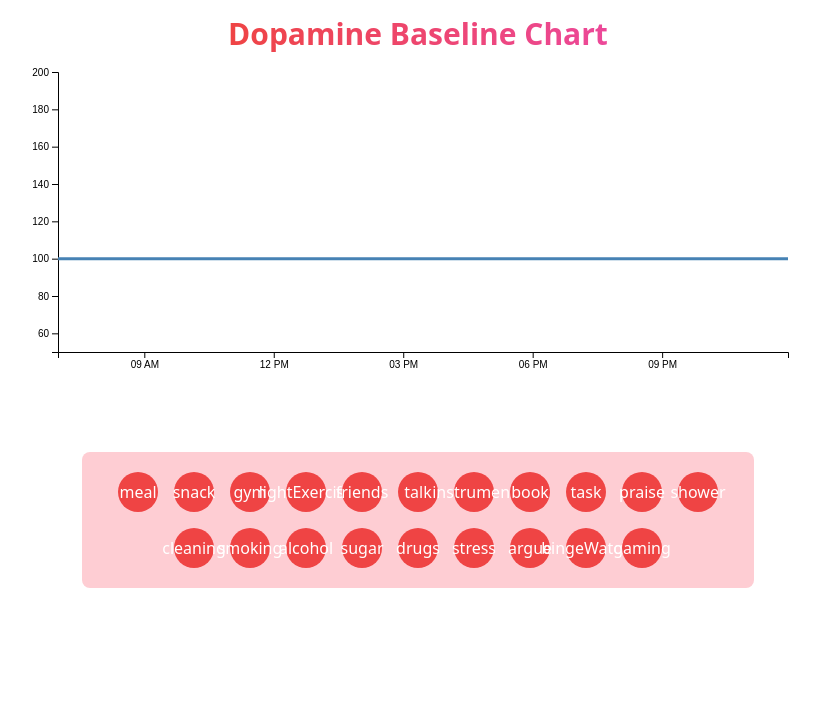
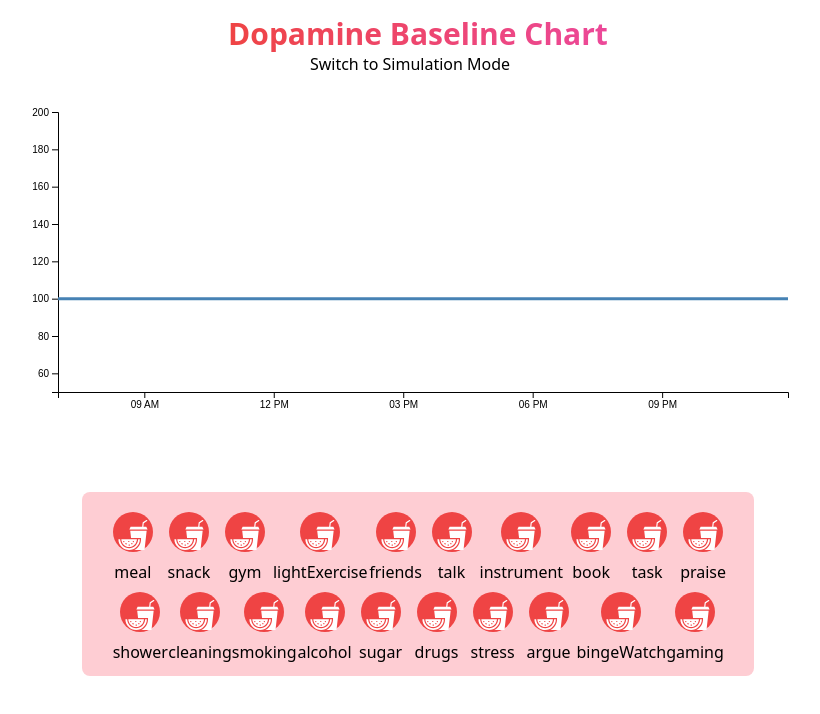
Before and after one commit to TLodosDurak/DopamineChart, a React (Create React App) app: page /chart4 in a window 1280 px wide. Shown: the top 714 px of the page, without its empty margins (222-1042 px from the left). Built offline with nearby package versions, Linux system fonts and the light colour scheme.

Commit message:
Initial Simulation and svg on icons

```diff
--- a/src/v4/ActivityIcon.js
+++ b/src/v4/ActivityIcon.js
@@ -1,5 +1,7 @@
 import React, { useRef, useEffect } from 'react';
 import * as d3 from 'd3';
+import './icon-wrapper.css';
+
 
 const ActivityIcon = ({ label, activity, onDrop }) => {
   const iconRef = useRef(null);
@@ -21,9 +23,10 @@ const ActivityIcon = ({ label, activity, onDrop }) => {
   }, [activity, onDrop]);
 
   return (
-    <div ref={iconRef} className="bg-red-500 text-white text-center justify-center flex w-[40px] h-[40px] p-2 m-2 rounded-full cursor-pointer flex-shrink-0 *
-                                     hover:bg-red-700 hover:shadow-md hover:scale-150 transition-all active:shadow-none active:bg-red-500">
-      {label}
+    <div ref={iconRef} className="bg-red-500 text-white text-center justify-center flex w-[40px] h-[40px] p-2 m-2 rounded-full cursor-pointer flex-shrink-0 hover:bg-red-700 hover:shadow-md hover:scale-150 transition-all active:shadow-none active:bg-red-500">
+      <div className="icon-wrapper">
+        {activity.icon}
+        </div>
     </div>
   );
 };
--- a/src/v4/AppV4.js
+++ b/src/v4/AppV4.js
@@ -1,50 +1,70 @@
 import React, { useState, useEffect, useRef } from 'react';
 import * as d3 from 'd3';
 import ActivityIcon from './ActivityIcon';
+import { ReactComponent as MealIcon } from './meal-svgrepo-com.svg'; // Import the SVG icon
 
 const baseline = 100;
 const activities = {
-  meal: { change: 15, peakDuration: 50, halfDuration: 50, quarterDuration: 50 },
-  snack: { change: 5, peakDuration: 25, halfDuration: 25, quarterDuration: 25 },
-  gym: { change: 30, peakDuration: 100, halfDuration: 120, quarterDuration: 80 },
-  lightExercise: { change: 10, peakDuration: 50, halfDuration: 50, quarterDuration: 30 },
-  friends: { change: 20, peakDuration: 100, halfDuration: 50, quarterDuration: 30 },
-  talk: { change: 15, peakDuration: 75, halfDuration: 50, quarterDuration: 15 },
-  instrument: { change: 25, peakDuration: 75, halfDuration: 75, quarterDuration: 30 },
-  book: { change: 10, peakDuration: 50, halfDuration: 40, quarterDuration: 30 },
-  task: { change: 20, peakDuration: 100, halfDuration: 60, quarterDuration: 30 },
-  praise: { change: 25, peakDuration: 75, halfDuration: 20, quarterDuration: 30 },
-  shower: { change: 5, peakDuration: 50, halfDuration: 50, quarterDuration: 25 },
-  cleaning: { change: 5, peakDuration: 50, halfDuration: 75, quarterDuration: 25 },
-  smoking: { change: 20, peakDuration: 75, halfDuration: 125, quarterDuration: 30 },
-  alcohol: { change: 15, peakDuration: 100, halfDuration: 90, quarterDuration: 30 },
-  sugar: { change: 10, peakDuration: 70, halfDuration: 60, quarterDuration: 20 },
-  drugs: { change: 30, peakDuration: 125, halfDuration: 200, quarterDuration: 75 },
-  stress: { change: -15, peakDuration: 75, halfDuration: 100, quarterDuration: 30 },
-  argue: { change: -20, peakDuration: 50, halfDuration: 100, quarterDuration: 15 },
-  bingeWatch: { change: 10, peakDuration: 100, halfDuration: 75, quarterDuration: 30 },
-  gaming: { change: 15, peakDuration: 150, halfDuration: 70, quarterDuration: 30 },
+  meal: { change: 15, peakDuration: 50, halfDuration: 50, quarterDuration: 50, icon: <MealIcon /> },
+  snack: { change: 5, peakDuration: 25, halfDuration: 25, quarterDuration: 25, icon: <MealIcon /> },
+  gym: { change: 30, peakDuration: 100, halfDuration: 120, quarterDuration: 80, icon: <MealIcon /> },
+  lightExercise: { change: 10, peakDuration: 50, halfDuration: 50, quarterDuration: 30, icon: <MealIcon /> },
+  friends: { change: 20, peakDuration: 100, halfDuration: 50, quarterDuration: 30, icon: <MealIcon /> },
+  talk: { change: 15, peakDuration: 75, halfDuration: 50, quarterDuration: 15, icon: <MealIcon /> },
+  instrument: { change: 25, peakDuration: 75, halfDuration: 75, quarterDuration: 30, icon: <MealIcon /> },
+  book: { change: 10, peakDuration: 50, halfDuration: 40, quarterDuration: 30, icon: <MealIcon /> },
+  task: { change: 20, peakDuration: 100, halfDuration: 60, quarterDuration: 30, icon: <MealIcon /> },
+  praise: { change: 25, peakDuration: 75, halfDuration: 20, quarterDuration: 30, icon: <MealIcon /> },
+  shower: { change: 5, peakDuration: 50, halfDuration: 50, quarterDuration: 25, icon: <MealIcon /> },
+  cleaning: { change: 5, peakDuration: 50, halfDuration: 75, quarterDuration: 25, icon: <MealIcon /> },
+  smoking: { change: 20, peakDuration: 75, halfDuration: 125, quarterDuration: 30, icon: <MealIcon /> },
+  alcohol: { change: 15, peakDuration: 100, halfDuration: 90, quarterDuration: 30, icon: <MealIcon /> },
+  sugar: { change: 10, peakDuration: 70, halfDuration: 60, quarterDuration: 20, icon: <MealIcon /> },
+  drugs: { change: 30, peakDuration: 125, halfDuration: 200, quarterDuration: 75, icon: <MealIcon /> },
+  stress: { change: -15, peakDuration: 75, halfDuration: 100, quarterDuration: 30, icon: <MealIcon /> },
+  argue: { change: -20, peakDuration: 50, halfDuration: 100, quarterDuration: 15, icon: <MealIcon /> },
+  bingeWatch: { change: 10, peakDuration: 100, halfDuration: 75, quarterDuration: 30, icon: <MealIcon /> },
+  gaming: { change: 15, peakDuration: 150, halfDuration: 70, quarterDuration: 30, icon: <MealIcon /> },
 };
 
 const AppV4 = () => {
   const [events, setEvents] = useState([]);
+  const [simulationTime, setSimulationTime] = useState(new Date().setHours(7, 0, 0, 0));
+  const [isPlaying, setIsPlaying] = useState(false);
+  const [speed, setSpeed] = useState(1);
+  const [mode, setMode] = useState('full'); // 'full' or 'simulation'
   const svgRef = useRef(null);
   const width = 800;
   const height = 400;
   const margin = { top: 20, right: 30, bottom: 100, left: 40 };
+
+  useEffect(() => {
+    let interval;
+    if (isPlaying) {
+      interval = setInterval(() => {
+        setSimulationTime((prevTime) => {
+          const newTime = new Date(prevTime).getTime() + 5 * 60 * 1000 * speed;
+          return new Date(newTime).getTime();
+        });
+      }, 1000);
+    } else if (!isPlaying && interval) {
+      clearInterval(interval);
+    }
+    return () => clearInterval(interval);
+  }, [isPlaying, speed]);
 
   const addEvent = (activity, time) => {
     const newEvent = { time: new Date(time), activity };
     setEvents((prevEvents) => [...prevEvents, newEvent]);
   };
 
-  const calculateDopamineLevels = () => {
+  const calculateDopamineLevels = (endTime) => {
     const data = [];
     const timeStart = new Date();
     timeStart.setHours(7, 0, 0, 0);
     const timeEnd = new Date(timeStart);
     timeEnd.setHours(24, 0, 0, 0);
-    const timeIntervals = d3.timeMinute.range(timeStart, timeEnd, 5);
+    const timeIntervals = d3.timeMinute.range(timeStart, endTime || timeEnd, 5);
 
     timeIntervals.forEach((time) => {
       let dopamine = baseline;
@@ -75,7 +95,7 @@ const AppV4 = () => {
   };
 
   const updateChart = () => {
-    const data = calculateDopamineLevels();
+    const data = mode === 'simulation' ? calculateDopamineLevels(simulationTime) : calculateDopamineLevels();
     const svg = d3.select(svgRef.current);
 
     const xScale = d3.scaleTime()
@@ -148,7 +168,7 @@ const AppV4 = () => {
 
   useEffect(() => {
     updateChart();
-  }, [events]);
+  }, [events, simulationTime, mode]);
 
   return (
     <div className="container max-w-6xl mx-auto p-4 ">
@@ -157,17 +177,40 @@ const AppV4 = () => {
           Dopamine Baseline Chart
         </h1>
       </div>
+      <div className="flex justify-center mb-4">
+        <button className="mr-4" onClick={() => setMode(mode === 'full' ? 'simulation' : 'full')}>
+          Switch to {mode === 'full' ? 'Simulation' : 'Full'} Mode
+        </button>
+        {mode === 'simulation' && (
+          <>
+            <button className="mr-4" onClick={() => setIsPlaying(!isPlaying)}>
+              {isPlaying ? 'Stop' : 'Play'}
+            </button>
+            <button className="mr-4" onClick={() => setSpeed(prevSpeed => prevSpeed + 1)}>
+              Speed Up
+            </button>
+            <button onClick={() => setSpeed(prevSpeed => Math.max(1, prevSpeed - 1))}>
+              Slow Down
+            </button>
+            <div className="ml-4">
+              <span>Current Time: {new Date(simulationTime).toLocaleTimeString()}</span>
+            </div>
+          </>
+        )}
+      </div>
       <div className="flex justify-center">
         <svg ref={svgRef} width={width} height={height}></svg>
       </div>
       <div className="max-w-2xl mx-auto bg-rose-200 rounded-lg flex justify-center mb-4 p-3 flex-wrap">
         {Object.entries(activities).map(([label, activity]) => (
-          <ActivityIcon
-            key={label}
-            label={label}
-            activity={activity}
-            onDrop={addEvent}
-          />
+          <div key={label} className="flex flex-col items-center">
+            <ActivityIcon
+              label={label}
+              activity={activity}
+              onDrop={addEvent}
+            />
+            <span>{label}</span>
+          </div>
         ))}
       </div>
     </div>
--- /dev/null
+++ b/src/v4/icon-wrapper.css
@@ -0,0 +1,4 @@
+.icon-wrapper svg {
+    width: 30px;
+    height: 30px;
+  }
```
Also changed, not shown: src/v4/meal-svgrepo-com.svg (added).
